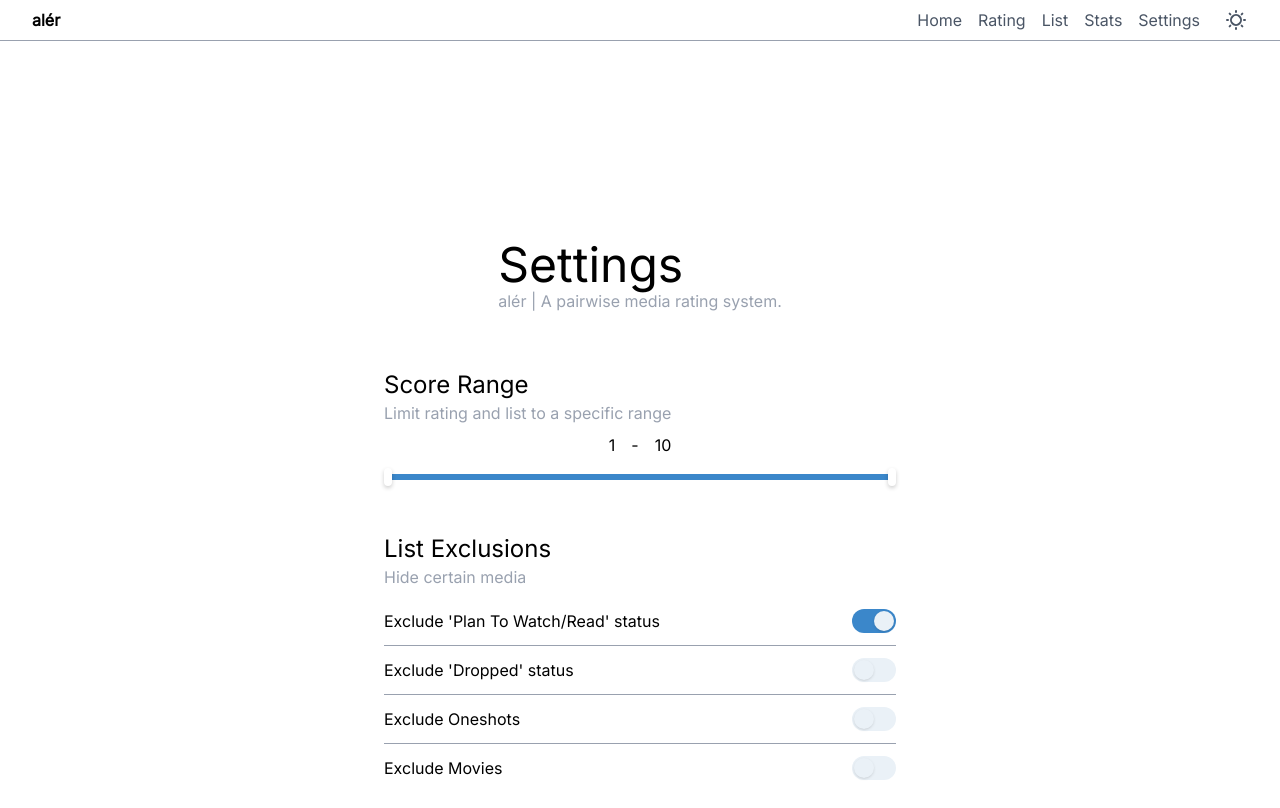
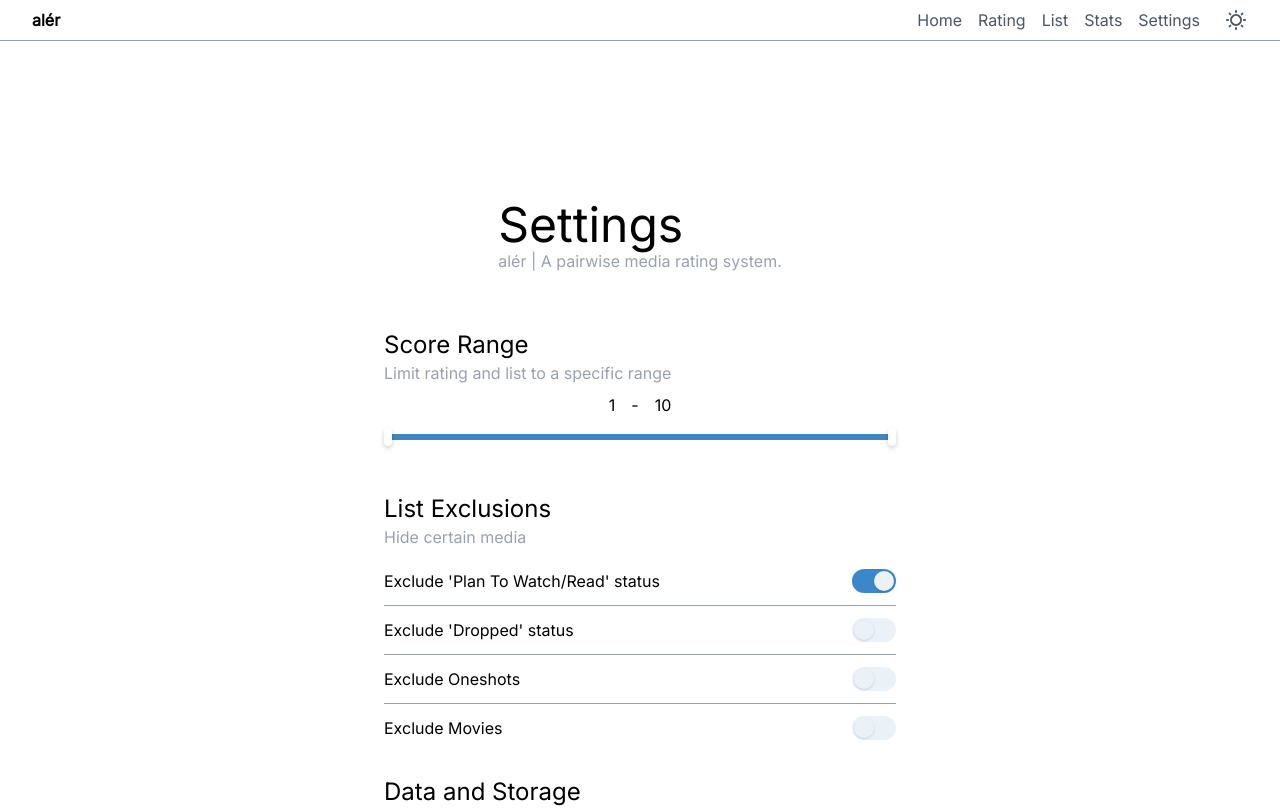
Before and after one commit to jumpyjacko/aler, a SvelteKit app: page /settings in a window 1280 px wide. Shown: the top 808 px of the page. Built offline with nearby package versions, Linux system fonts and the light colour scheme.

Commit message:
fix: change top spacing to use vh units

```diff
--- a/src/routes/+page.svelte
+++ b/src/routes/+page.svelte
@@ -56,7 +56,7 @@
     });
 </script>
 
-<div class="flex flex-col items-center justify-center mt-50 gap-4">
+<div class="flex flex-col items-center justify-center mt-[20vh] gap-4">
     <div class="mb-5">
         <h1 class="text-5xl">alér</h1>
         <p class="text-text-faded mb-2">anime list elo ratings</p>
--- a/src/routes/settings/+page.svelte
+++ b/src/routes/settings/+page.svelte
@@ -71,7 +71,7 @@
 </script>
 
 <div
-    class="flex flex-col items-center justify-center mt-20 md:mt-50 gap-4 mb-20"
+    class="flex flex-col items-center justify-center mt-[20vh] gap-4 mb-20"
 >
     <div class="mb-10">
         <h1 class="text-5xl text-text">Settings</h1>
```
